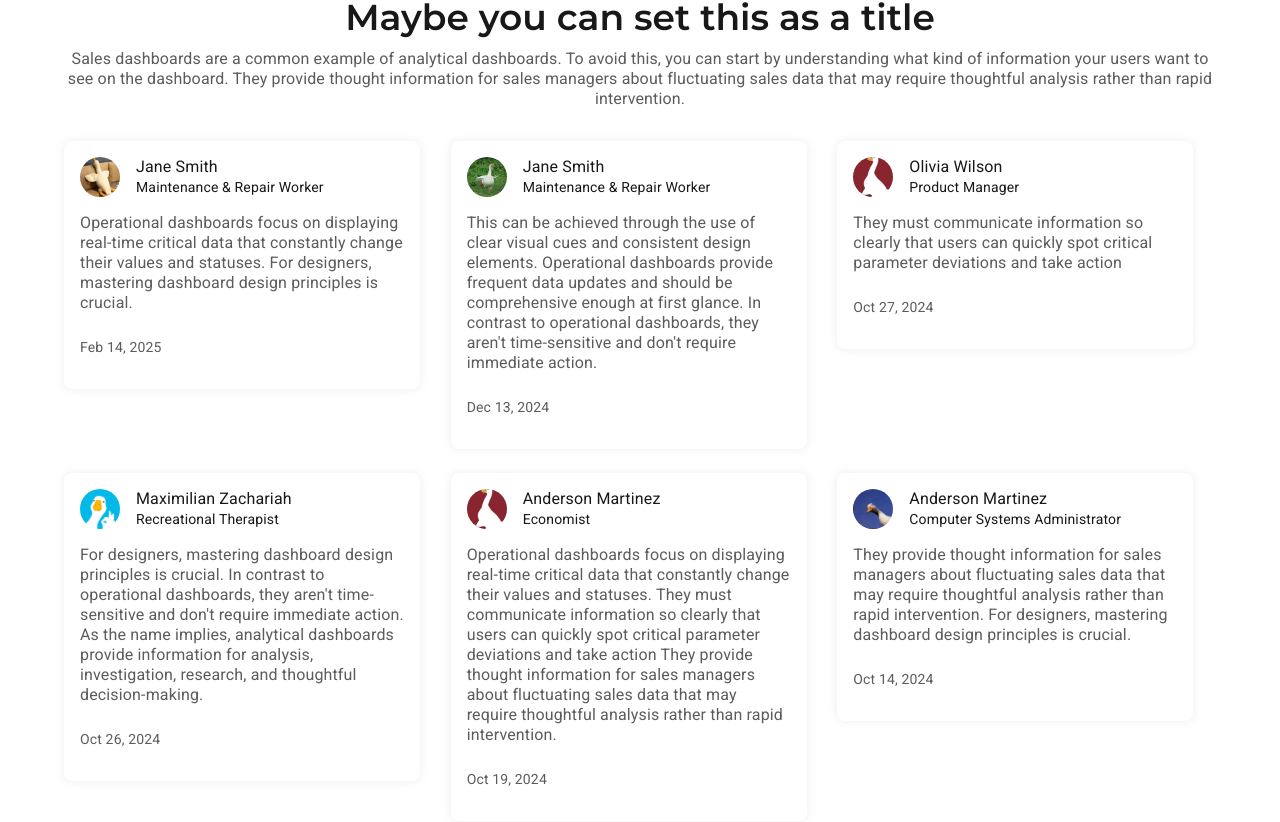
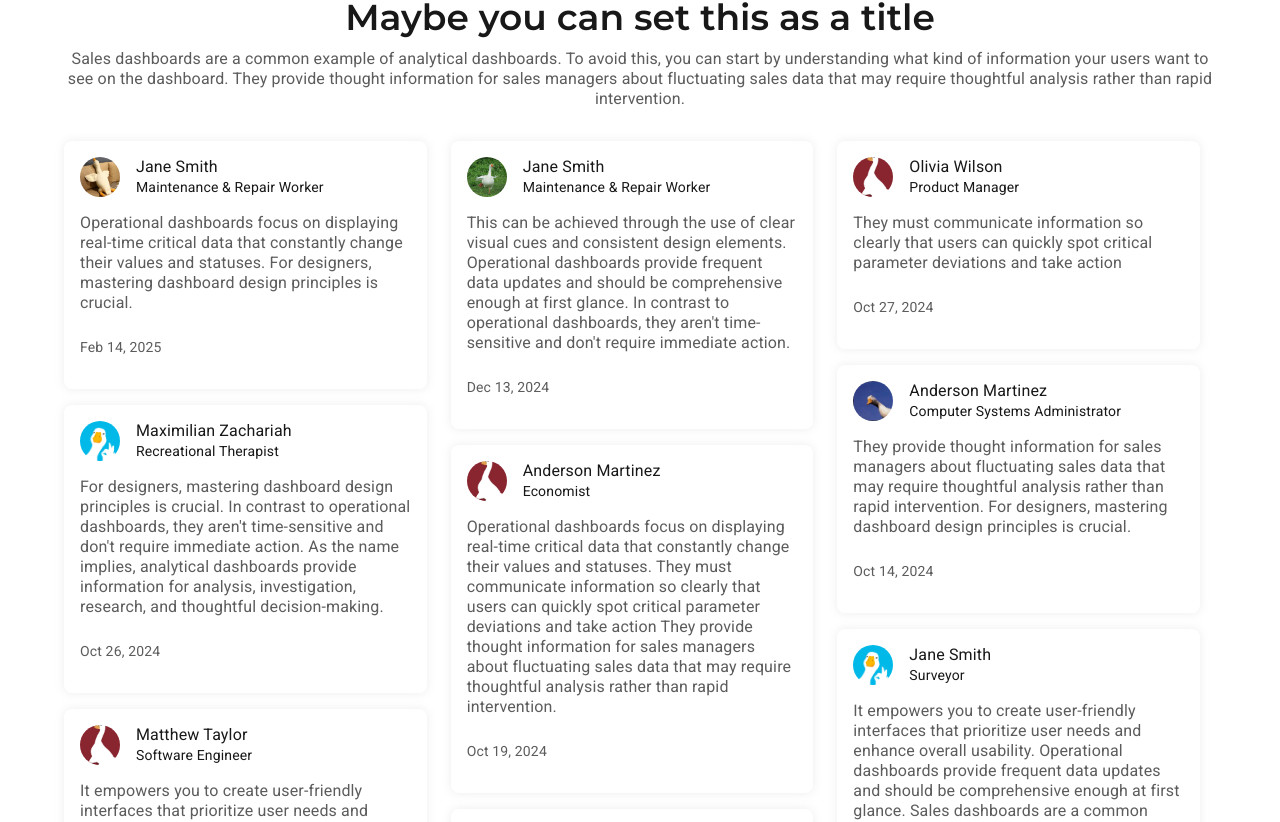
Before and after one commit to Yuki-kykyky/layout-demos, a Next.js app: page / in a window 1280 px wide. Shown: the part 3002-3824 px from the top of the page. Built offline with nearby package versions, Linux system fonts and the light colour scheme.

Commit message:
feat: update comment display

```diff
--- /dev/null
+++ b/app/hooks/useScreenSize.ts
@@ -0,0 +1,42 @@
+import { useState, useEffect } from "react";
+
+interface ScreenSize {
+  isSmall: boolean; // < 600px
+  isMedium: boolean; // >= 600px && < 900px
+  isLarge: boolean; // >= 900px
+  isXLarge: boolean; // >= 1200px
+}
+
+export const useScreenSize = (): ScreenSize => {
+  const [screenSize, setScreenSize] = useState<ScreenSize>({
+    isSmall: false,
+    isMedium: false,
+    isLarge: false,
+    isXLarge: false,
+  });
+
+  useEffect(() => {
+    const handleResize = () => {
+      const width = window.innerWidth;
+      setScreenSize({
+        isSmall: width < 600, // sm breakpoint
+        isMedium: width >= 600 && width < 900, // between sm and lg
+        isLarge: width >= 900 && width < 1200, // lg breakpoint
+        isXLarge: width >= 1200, // xlg breakpoint
+      });
+    };
+
+    // 初始化时执行一次
+    handleResize();
+
+    // 添加事件监听
+    window.addEventListener("resize", handleResize);
+
+    // 清理函数
+    return () => {
+      window.removeEventListener("resize", handleResize);
+    };
+  }, []);
+
+  return screenSize;
+};
--- a/app/screen-to-code/components/section-b.tsx
+++ b/app/screen-to-code/components/section-b.tsx
@@ -3,10 +3,11 @@ import { VerticalCard } from "@/app/common/woop-ui";
 import { HorizontalCard } from "@/app/common/woop-ui";
 import React from "react";
 import { sectionBProps } from "../reference/match-props";
-
+import { useScreenSize } from "@/app/hooks/useScreenSize";
 export const SectionB = () => {
   const { title, subtitle, verticalCard, horizontalCard } = sectionBProps;
-
+  const { isSmall, isMedium } = useScreenSize();
+  const columnLength = isSmall ? 1 : isMedium ? 2 : 3;
   return (
     <Box py={8}>
       <Container>
@@ -27,12 +28,18 @@ export const SectionB = () => {
         >
           {subtitle.content}
         </Typography>
-
-        {/* Vertical Card Groups */}
-        <Grid2 container spacing={4} gap={3}>
-          {verticalCard.map((card, index) => (
-            <Grid2 key={index} size={{ xs: 12, sm: 6, md: 4 }}>
-              <VerticalCard {...card} />
+        <Grid2 container spacing={4} gap={3} flexWrap="wrap">
+          {Array.from({ length: columnLength }).map((_, columnIndex) => (
+            <Grid2 key={columnIndex} size={{ xs: 12, sm: 6, md: 4 }}>
+              {verticalCard
+                .filter((_, index) => index % columnLength === columnIndex)
+                .map((card, index) => (
+                  <VerticalCard
+                    key={index}
+                    {...card}
+                    sx={{ mb: 2, width: "100%" }}
+                  />
+                ))}
             </Grid2>
           ))}
         </Grid2>
```
